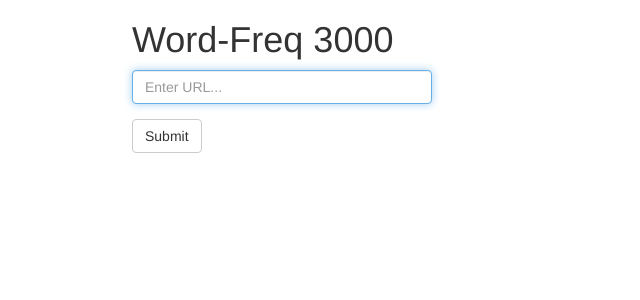
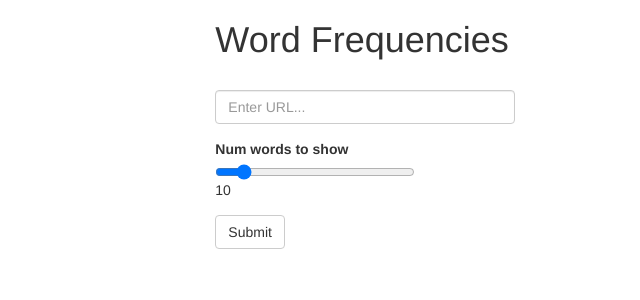
Before and after one commit to magomar/word-freq, a Flask app: page / in a window 1280 px wide. Shown: the top 300 px of the page, without its empty margins (23-663 px from the left). Run offline with Flask 2, Linux system fonts and the light colour scheme; some libraries are stand-ins or nearby versions.

Commit message:
Adds functionality to compute word frequencies

```diff
--- a/app.py
+++ b/app.py
@@ -1,14 +1,19 @@
 import os
 import requests
+import operator
+import re
+import nltk
 from flask import Flask, render_template, request
 from flask_sqlalchemy import SQLAlchemy
+from stop_words import stops
+from collections import Counter
+from bs4 import BeautifulSoup
 from dotenv import load_dotenv
 load_dotenv()
 
 app = Flask(__name__)
 app.config.from_object(os.environ['APP_SETTINGS'])
-
-app.config['SQLALCHEMY_TRACK_MODIFICATIONS'] = False
+app.config['SQLALCHEMY_TRACK_MODIFICATIONS'] = True
 db = SQLAlchemy(app)
 
 from models import Result
@@ -21,12 +26,48 @@ def index():
         # get url that the user has entered
         try:
             url = request.form['url']
+            limit = int(request.form['num_words'])
             r = requests.get(url)
-            print(r.text)
         except:
             errors.append(
                 "Unable to get URL. Please make sure it's valid and try again."
             )
+            return render_template('index.html', errors=errors)
+        if r:
+            # Text processing block
+            # Obtain raw text by removing html tags
+            raw = BeautifulSoup(r.text, 'html.parser').get_text()
+            # Set path to the Natural Language Toolkit data folder, which contains the tokenizers
+            nltk.data.path.append('./nltk_data/')
+            # Fet tokens from raw text using
+            tokens = nltk.word_tokenize(raw)
+            text = nltk.Text(tokens)
+            # Regular expression for any word including at least one alphanumeric character
+            # This will exclude punctuation and numbers
+            nonPunct = re.compile('.*[A-Za-z].*')
+            # Count words matching the regultar expresion above
+            raw_words = [w for w in text if nonPunct.match(w)]
+            raw_word_count = Counter(raw_words)
+            # Remove stop words (prepositions, pronouns, etc.)
+            no_stop_words = [w for w in raw_words if w.lower() not in stops]
+            # Count non stop words
+            no_stop_words_count = Counter(no_stop_words)
+            # Save the results to dictionary with words as keys and frequencies as values
+            results = sorted(
+                no_stop_words_count.items(),
+                key=operator.itemgetter(1),
+                reverse=True
+            )[:limit]
+            try:
+                result = Result(
+                    url=url,
+                    result_all=raw_word_count,
+                    result_no_stop_words=no_stop_words_count
+                )
+                db.session.add(result)
+                db.session.commit()
+            except:
+                errors.append("Unable to add item to database.")
     return render_template('index.html', errors=errors, results=results)
 
 
--- a/templates/index.html
+++ b/templates/index.html
@@ -1,5 +1,6 @@
 <!DOCTYPE html>
 <html>
+
 <head>
   <title>Word-Freq</title>
   <meta name="viewport" content="width=device-width, initial-scale=1.0">
@@ -10,12 +11,22 @@
     }
   </style>
 </head>
+
 <body>
   <div class="container">
-      <h1>Word-Freq 3000</h1>
-      <form role="form" method='POST' action='/'>
+    <div class="row">
+      <div class="col-sm-5 col-sm-offset-1">
+        <h1>Word Frequencies</h1>
+        <br>
+        <form role="form" method="POST" action="/">
           <div class="form-group">
-          <input type="text" name="url" class="form-control" id="url-box" placeholder="Enter URL..." style="max-width: 300px;" autofocus required>
+            <input type="text" name="url" class="form-control" id="url-box" placeholder="Enter URL..."
+              style="max-width: 300px;">
+          </div>
+          <div class="form-group">
+            <label for="num-words-slider">Num words to show</label>
+            <input type="range" name="num_words" class="custom-range input-range" id="num-words-slider" min="5" max="50"
+              value="10" step="5" style="max-width: 200px;"><span class="range-value">10</span>
           </div>
           <button type="submit" class="btn btn-default">Submit</button>
         </form>
@@ -23,8 +34,40 @@
         {% for error in errors %}
         <h4>{{ error }}</h4>
         {% endfor %}
+        <br>
       </div>
-    <script src="//code.jquery.com/jquery-2.2.1.min.js"></script>
-    <script src="//netdna.bootstrapcdn.com/bootstrap/3.3.6/js/bootstrap.min.js"></script>
+      <div class="col-sm-5 col-sm-offset-1">
+        {% if results %}
+        <h2>Frequencies</h2>
+        <br>
+        <div id="results">
+          <table class="table table-striped" style="max-width: 300px;">
+            <thead>
+              <tr>
+                <th>Word</th>
+                <th>Count</th>
+              </tr>
+            </thead>
+            {% for result in results%}
+            <tr>
+              <td>{{ result[0] }}</td>
+              <td>{{ result[1] }}</td>
+            </tr>
+            {% endfor %}
+          </table>
+        </div>
+        {% endif %}
+      </div>
+    </div>
+  </div>
+  <br><br>
+  <script src="//code.jquery.com/jquery-1.11.0.min.js"></script>
+  <script src="//netdna.bootstrapcdn.com/bootstrap/3.1.1/js/bootstrap.min.js"></script>
+  <script type="text/javascript">
+    $('.input-range').on('input', function () {
+      $(this).next('.range-value').html(this.value);
+    });
+  </script>
 </body>
+
 </html>
```
Lines whose indentation alone changed are shown as unchanged.
